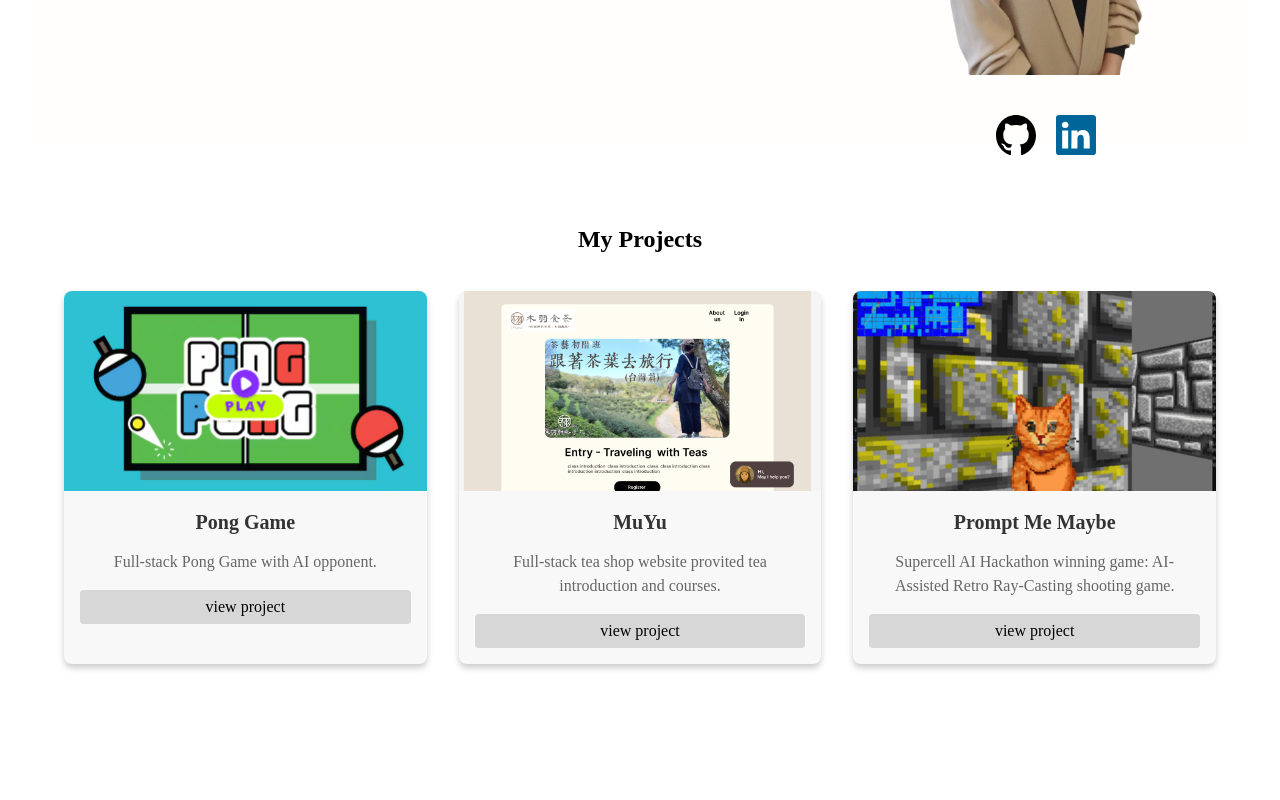
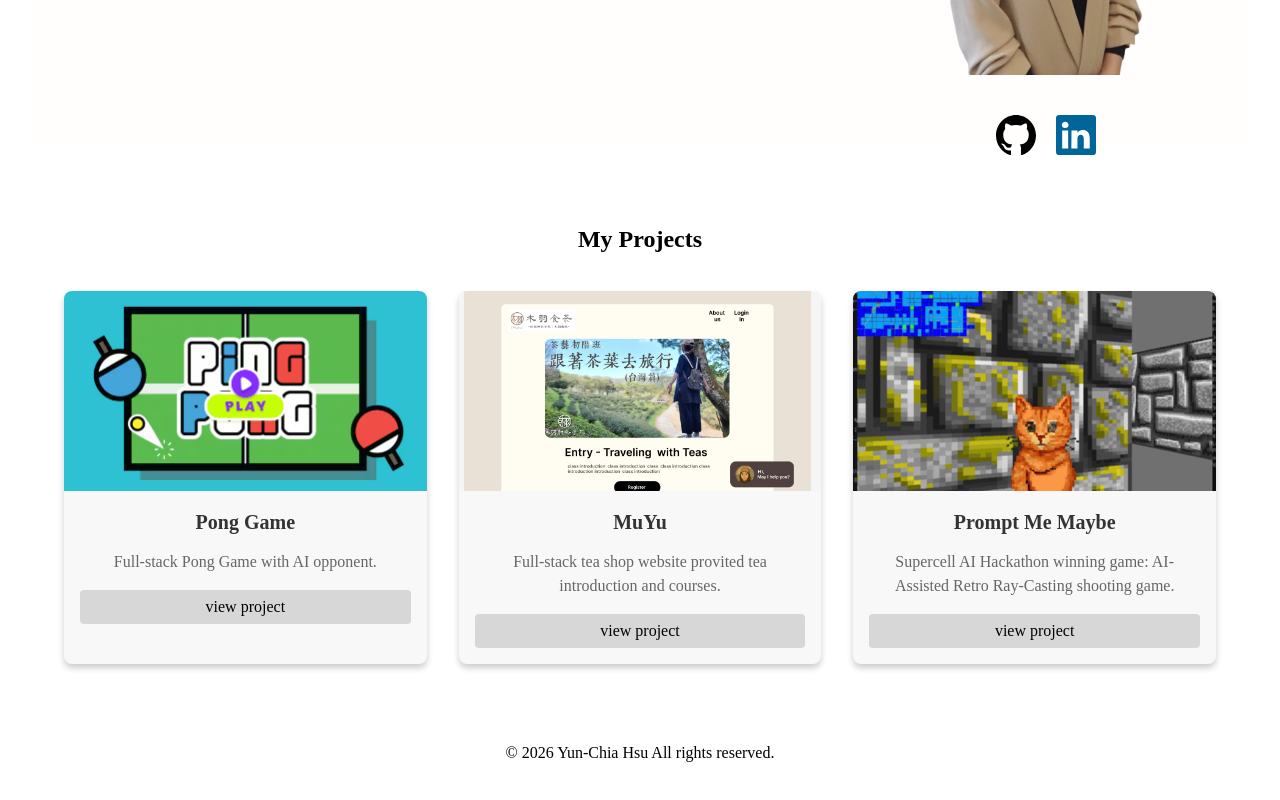
Before and after one commit to Yunchia-Hsu/yunchia-hsu.github.io, a React (Vite) app: page / in a window 1280 px wide. Shown: the part 429-1229 px from the top of the page. Before the commit the page ends 1189 px from the top, so only its background shows below. Built offline with nearby package versions, Linux system fonts and the light colour scheme.

Commit message:
added copyright

```diff
--- a/src/App.tsx
+++ b/src/App.tsx
@@ -14,6 +14,9 @@ function App() {
           <About />
           <Project />
         </main>
+        <footer>
+        <p>© 2026 Yun-Chia Hsu All rights reserved.</p>
+      </footer>
       </div>
     </>
   );
```
